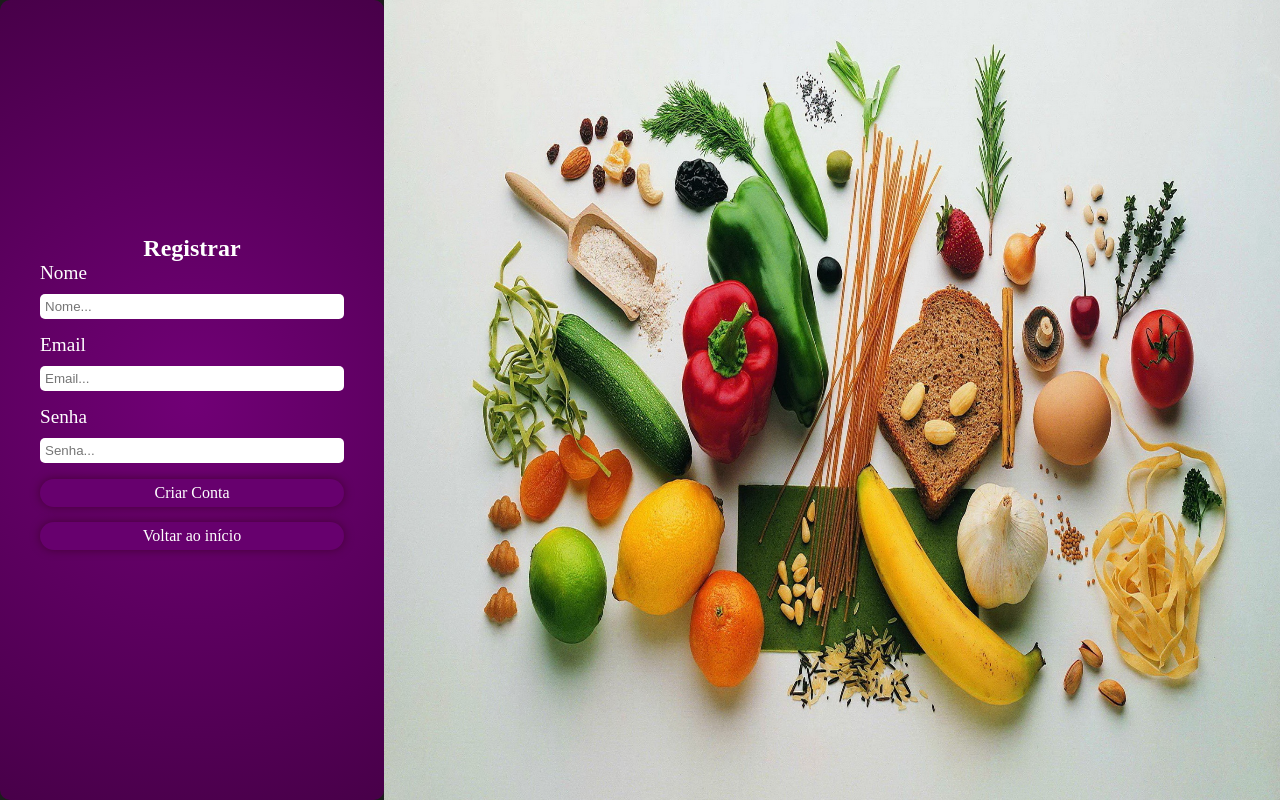
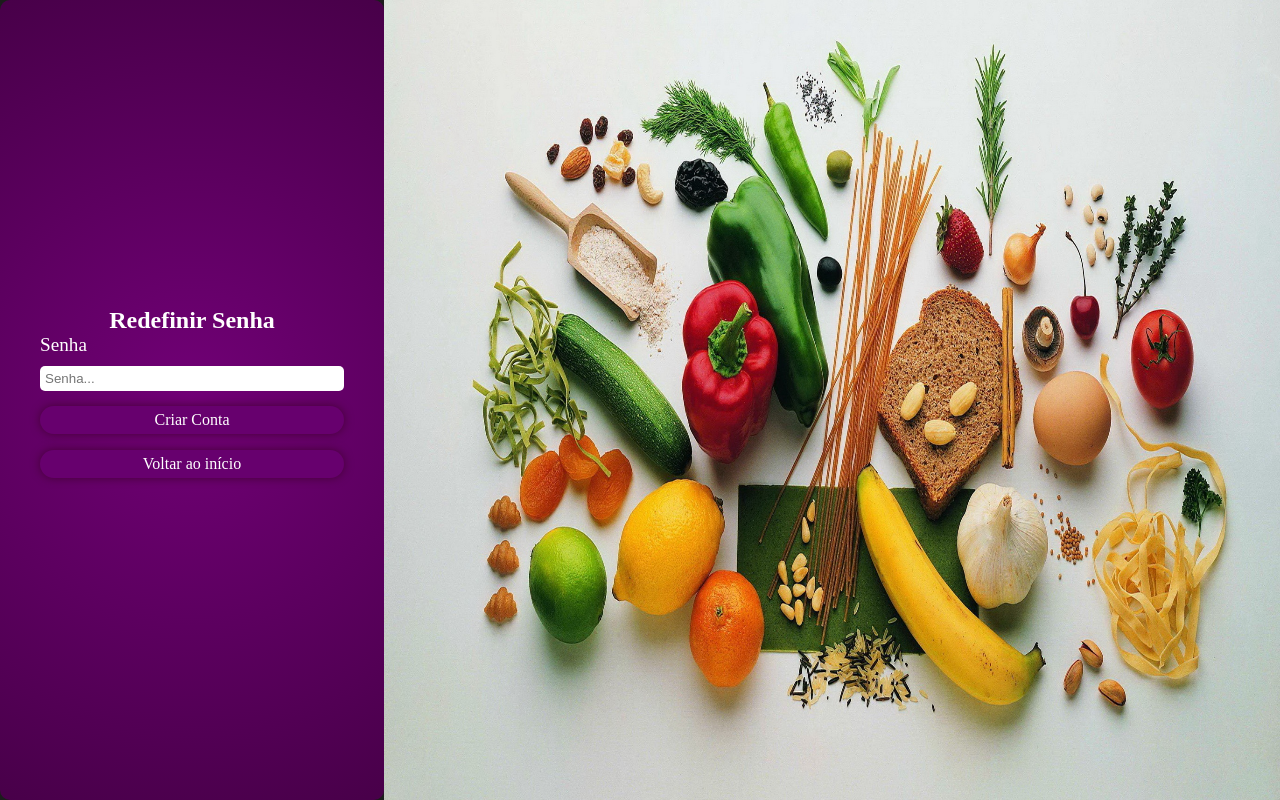
Before and after one commit to vinicius-tadeu/focus-alimentos, a React (Vite) app: page /register in a window 1280 px wide. Built offline with nearby package versions, Linux system fonts and the light colour scheme.

Commit message:
Atualizando

```diff
--- a/src/components/DefaultPage.css
+++ b/src/components/DefaultPage.css
@@ -4,11 +4,21 @@
     height: 100%;
     padding: 0 10px;
     width: 220px;
-    gap: 20px;
+    gap: 15px;
     border-radius: 5px;
     display: flex;
     justify-content: center;
     align-items: center;
+}
+.btnCardHeader{
+    cursor: pointer;
+    background-color: rgb(12, 28, 172);
+    color: #fff;
+    border: none;
+    padding: 5px;
+    border-radius: 5px;
+    white-space: nowrap;
+    font-weight: bold;
 }
 .btnSair{
     color: #fff;
--- a/src/components/DefaultPage.jsx
+++ b/src/components/DefaultPage.jsx
@@ -3,6 +3,9 @@ import "./DefaultPage.css";
 import pessoa from "../assets/pessoa.png";
 import { doc, getFirestore, updateDoc } from "firebase/firestore";
 import { initializeApp } from "firebase/app";
+import { useState } from "react";
+
+import ModalResetPassword from './ModalResetPassword.jsx';
 
 const firebaseApp = initializeApp({
   apiKey: "AIzaSyBYoKdb_kjxuMJjJPahmtWGPmkEB_b5DG4",
@@ -14,7 +17,16 @@ export default function DefaultPage() {
   const email = localStorage.getItem("2");
   const typeUser = localStorage.getItem("4");
   const id = localStorage.getItem("5");
+  const [modal, setModal] = useState(false);
   const db = getFirestore(firebaseApp);
+
+  function openModal(){
+    if(modal){
+      setModal(false);
+    }else{
+      setModal(true);
+    }
+  }
 
   async function updateUserState(){
     const userDoc = doc(db, "users", id);
@@ -48,10 +60,11 @@ export default function DefaultPage() {
             <li>{name}</li>
             <li>{email}</li>
           </div>
-          <button className="btnCardHeader">Redefinir Senha</button>
+          <button className="btnCardHeader" onClick={openModal}>Redefinir Senha</button>
           <Link to="/" className="btnSair" onClick={updateUserState}>Sair</Link>
         </ul>
       </header>
+      {modal?<ModalResetPassword/>:''}
     </>
   );
 }
--- /dev/null
+++ b/src/components/ModalResetPassword.css
@@ -0,0 +1,8 @@
+.modalReset{
+    height: 100vh;
+    width: 100vw;
+    display: flex;
+    align-items: center;
+    justify-content: center;
+    overflow: hidden;
+}
--- /dev/null
+++ b/src/components/ModalResetPassword.jsx
@@ -0,0 +1,11 @@
+
+import './ModalResetPassword.css';
+import ResetPasswordForm from './ResetPasswordForm.jsx';
+
+export default function ModalResetPassword(){
+    return(
+        <div className="modalReset">
+            <ResetPasswordForm/>
+        </div>
+    )
+}
--- /dev/null
+++ b/src/components/ResetPasswordForm.css
@@ -0,0 +1,73 @@
+.formRegister{
+    background: radial-gradient(circle, rgba(113,0,118,1) 0%, rgb(72, 0, 73) 100%);
+    display: flex;
+    flex-direction: column;
+    width: 500px;
+    padding: 20px 40px;
+    border-radius: 10px;
+    background: radial-gradient(circle, rgba(113,0,118,1) 0%, rgb(72, 0, 73) 100%);
+    height: 100%;
+    justify-content: center;
+}
+.formRegister h2{
+    color: #fff;
+    text-align: center;
+}
+.formRegister > label{
+    color: #fff ;
+    font-size: 1.2rem;
+    margin-bottom: 10px;
+}
+.formRegister > input{
+    border-radius: 5px;
+    border: none;
+    padding: 5px 0;
+    padding-left: 5px;
+    margin-bottom: 5%;
+    outline: none;
+}
+.formRegister button{
+    background-color: #67006e;
+    color: #fff;
+    padding: 5px 0;
+    border-radius: 20px;
+    border: none;
+    cursor: pointer;
+    box-shadow: 0 0 10px rgb(68, 0, 53);
+}
+.formRegister button:hover{
+    background-color: #330048;
+}
+.formRegister select{
+    padding: 5px 0;
+    margin-bottom: 15%;
+}
+.wrapperRegister{
+    height: 100vh;
+    display: flex;
+    align-items: center;
+    overflow: hidden;
+    width: 30%;
+}
+.wrapper{
+    display: flex;
+}
+.imgAlimentos{
+    width: 70%;
+}
+.btnRegister{
+    background-color: #67006e;
+    color: #fff;
+    padding: 5px 0;
+    border-radius: 20px;
+    border: none;
+    cursor: pointer;
+    box-shadow: 0 0 10px rgb(68, 0, 53);
+    text-decoration: none;
+    text-align: center;
+    margin-bottom: 5%;
+}
+
+.btnRegister:hover{
+    background-color: #330048;
+}
--- /dev/null
+++ b/src/components/ResetPasswordForm.jsx
@@ -0,0 +1,50 @@
+import { addDoc, collection, getFirestore } from "firebase/firestore";
+import { useState } from "react";
+import { initializeApp } from "firebase/app";
+import { Link } from "react-router-dom";
+import './ResetPasswordForm.css';
+const firebaseApp = initializeApp({
+    apiKey: "AIzaSyBYoKdb_kjxuMJjJPahmtWGPmkEB_b5DG4",
+    authDomain: "alimentos-gustavo.firebaseapp.com",
+    projectId: "alimentos-gustavo",
+  });
+export default function ResetPassword(){
+    const [password, setPassword] = useState("");
+    const typeUser = "Comum";
+    const db = getFirestore(firebaseApp);
+    const userCollectionRef = collection(db, "users");
+
+    async function createUser() {
+      if (name && email && password) {
+        if (email.match(/@/)) {
+          await addDoc(userCollectionRef, {
+            password,
+            typeUser,
+            logado: false,
+          });
+          alert("Usuário criado com sucesso!");
+        }
+      }else{
+        alert("Preencha todos os campos!");
+      }
+    }
+    return(
+        <form className="formRegister">
+            <h2>Redefinir Senha</h2>
+            <label htmlFor="Senha">Senha</label>
+            <input
+              type="password"
+              name="password"
+              placeholder="Senha..."
+              value={password}
+              onChange={(e) => setPassword(e.target.value)}
+            />
+            <Link to="/" onClick={createUser} className="btnRegister">
+              Criar Conta
+            </Link>
+            <Link to="/" className="btnRegister">
+              Voltar ao início
+            </Link>
+          </form>
+    )
+}
--- a/src/routes/Register.jsx
+++ b/src/routes/Register.jsx
@@ -1,39 +1,8 @@
-import { initializeApp } from "firebase/app";
-import { addDoc, collection, getFirestore } from "firebase/firestore";
-import { useState } from "react";
 import "./Register.css";
-import { Link } from "react-router-dom";
 import alimentos from "../assets/alimentos.jpg";
+import ResetPasswordForm from '../components/ResetPasswordForm.jsx';
 
-const firebaseApp = initializeApp({
-  apiKey: "AIzaSyBYoKdb_kjxuMJjJPahmtWGPmkEB_b5DG4",
-  authDomain: "alimentos-gustavo.firebaseapp.com",
-  projectId: "alimentos-gustavo",
-});
 function Register() {
-  const [name, setName] = useState("");
-  const [email, setEmail] = useState("");
-  const [password, setPassword] = useState("");
-  const typeUser = "Comum";
-  const db = getFirestore(firebaseApp);
-  const userCollectionRef = collection(db, "users");
-
-  async function createUser() {
-    if (name && email && password) {
-      if (email.match(/@/)) {
-        await addDoc(userCollectionRef, {
-          name,
-          email,
-          password,
-          typeUser,
-          logado: false,
-        });
-        alert("Usuário criado com sucesso!");
-      }
-    }else{
-      alert("Preencha todos os campos!");
-    }
-  }
   return (
     <>
       <style>
@@ -46,41 +15,9 @@ function Register() {
       </style>
       <div className="wrapper">
         <div className="wrapperRegister">
-          <form className="formRegister">
-            <h2>Registrar</h2>
-            <label htmlFor="Nome">Nome</label>
-            <input
-              type="text"
-              name="Nome"
-              placeholder="Nome..."
-              value={name}
-              onChange={(e) => setName(e.target.value)}
-            />
-            <label htmlFor="Email">Email</label>
-            <input
-              type="email"
-              name="Email"
-              placeholder="Email..."
-              value={email}
-              onChange={(e) => setEmail(e.target.value)}
-            />
-            <label htmlFor="Senha">Senha</label>
-            <input
-              type="password"
-              name="password"
-              placeholder="Senha..."
-              value={password}
-              onChange={(e) => setPassword(e.target.value)}
-            />
-            <Link to="/" onClick={createUser} className="btnRegister">
-              Criar Conta
-            </Link>
-            <Link to="/" className="btnRegister">
-              Voltar ao início
-            </Link>
-          </form>
+          <ResetPasswordForm />
         </div>
-        <img src={alimentos} alt="Alimentos" className="imgAlimentos"/>
+        <img src={alimentos} alt="Alimentos" className="imgAlimentos" />
       </div>
     </>
   );
```
